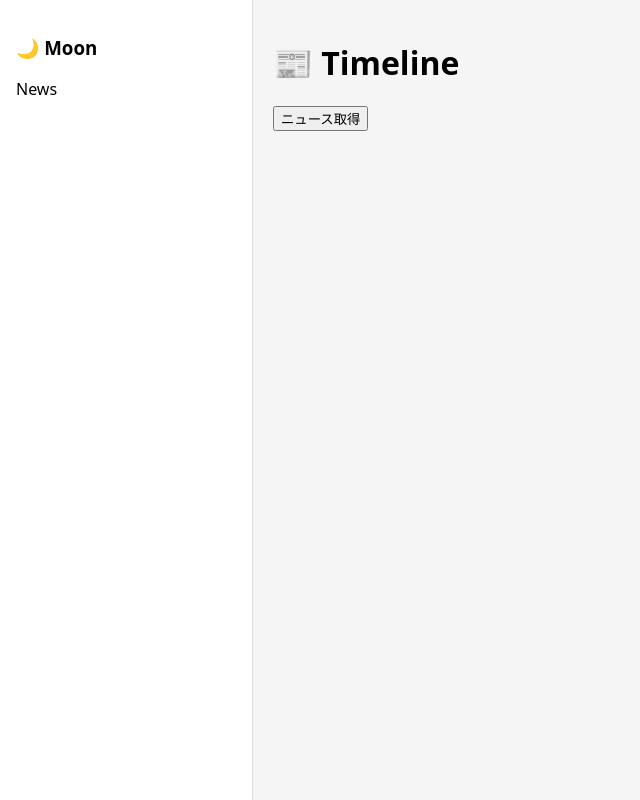
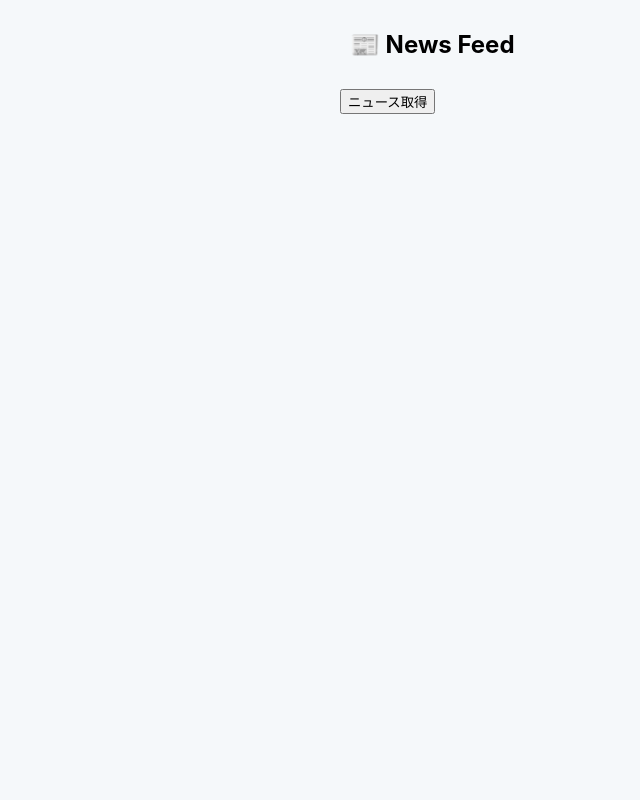
Before and after one commit to Yamaorosi/moon-news-api, a Flask app: page / in a window 1280 px wide. Shown: the whole page, without its empty margins (0-640 px from the left). Run offline with Flask 3, Linux system fonts and the light colour scheme.

Commit message:
Revise index.html for News Feed layout and styles

```diff
--- a/templates/index.html
+++ b/templates/index.html
@@ -2,111 +2,96 @@
 <html lang="ja">
 <head>
 <meta charset="UTF-8">
-  <title>Moon News</title>
+<title>News Feed</title>
+
 <style>
 body {
   margin: 0;
-      font-family: system-ui, sans-serif;
-      background: #f5f5f5;
+  font-family: -apple-system, BlinkMacSystemFont, "Segoe UI", sans-serif;
+  background: #f5f8fa;
 }
 
-    .app {
-      display: flex;
-      min-height: 100vh;
-    }
-
-    .sidebar {
-      width: 220px;
-      background: #fff;
-      border-right: 1px solid #ddd;
-      padding: 16px;
-    }
-
-    .main {
-      flex: 1;
-      padding: 20px;
+.container {
+  max-width: 600px;
+  margin: auto;
 }
 
 .card {
-      background: #fff;
-      border-radius: 14px;
-      padding: 16px;
-      margin-bottom: 16px;
-      box-shadow: 0 1px 3px rgba(0,0,0,0.08);
+  background: white;
+  border-bottom: 1px solid #e6ecf0;
+  padding: 12px 14px;
 }
 
-    .card-title {
+.title {
+  font-size: 15px;
   font-weight: bold;
-      font-size: 16px;
-      margin-bottom: 6px;
+  cursor: pointer;
 }
 
-    .card-meta {
+.meta {
   font-size: 12px;
-      color: #666;
-      margin-bottom: 10px;
+  color: gray;
+  margin-top: 4px;
 }
 
-    .card-desc {
+.desc {
+  display: none;
+  margin-top: 8px;
   font-size: 14px;
-      line-height: 1.6;
-      margin-bottom: 12px;
 }
 
-    .card-actions a {
-      font-size: 13px;
-      color: #1d9bf0;
-      text-decoration: none;
+.link {
+  color: #1da1f2;
+  font-size: 12px;
+  display: block;
+  margin-top: 6px;
 }
-
 </style>
 </head>
+
 <body>
 
-<div class="app">
-  <div class="sidebar">
-    <h3>🌙 Moon</h3>
-    <p>News</p>
-  </div>
-
-  <div class="main">
-    <h1>📰 Timeline</h1>
+<div class="container">
+  <h2 style="padding:10px;">📰 News Feed</h2>
   <button onclick="loadNews()">ニュース取得</button>
-
-    <div id="timeline"></div>
-  </div>
+  <div id="news"></div>
 </div>
 
 <script>
 async function loadNews() {
   const res = await fetch("/news");
-  const articles = await res.json();
+  const data = await res.json();
 
-  const timeline = document.getElementById("timeline");
-  timeline.innerHTML = "";
+  const container = document.getElementById("news");
+  container.innerHTML = "";
 
-  articles.forEach(article => {
+  data.forEach((article, i) => {
     const card = document.createElement("div");
     card.className = "card";
 
     card.innerHTML = `
-      <div class="card-title">${article.title}</div>
+      <div class="title" onclick="toggle(${i})">
+        ${article.title}
+      </div>
 
-      <div class="card-meta">
+      <div class="meta">
         ${article.source} · ${new Date(article.publishedAt).toLocaleString()}
       </div>
 
-      <div class="card-desc">
-        ${article.description || "（概要情報なし）"}
-      </div>
-
-      <div class="card-actions">
-        <a href="${article.url}" target="_blank">元記事を開く</a>
+      <div id="desc-${i}" class="desc">
+        ${article.description || "No description"}
+        <a class="link" href="${article.url}" target="_blank">元記事へ</a>
       </div>
     `;
 
-    timeline.appendChild(card);
+    container.appendChild(card);
   });
+}
+
+function toggle(i) {
+  const el = document.getElementById(`desc-${i}`);
+  el.style.display = el.style.display === "block" ? "none" : "block";
+}
 </script>
 
 </body>
```
Lines whose indentation alone changed are shown as unchanged.
